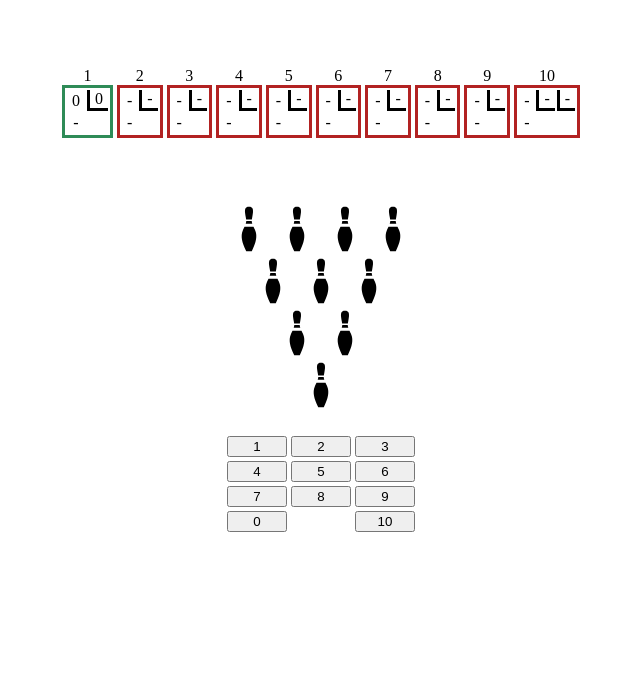
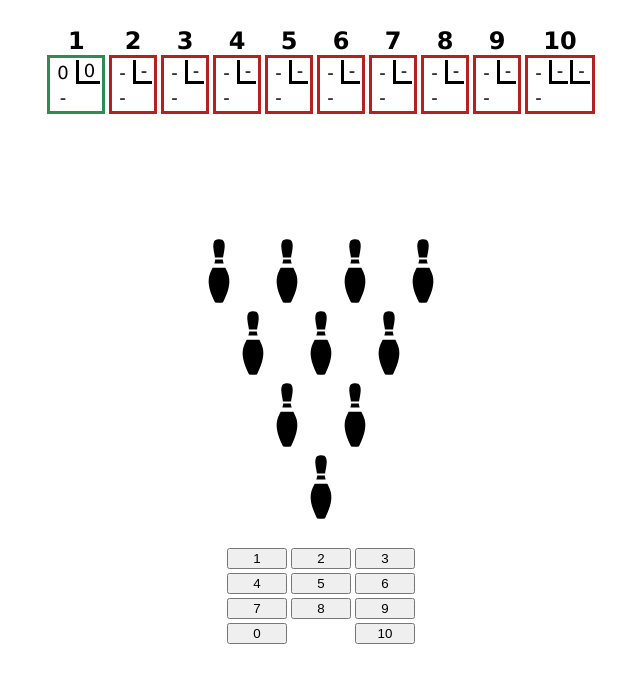
Before and after one commit to RobertBattaglia/Bowling, a React app: page / in a window 1280 px wide. Shown: the top 682 px of the page, without its empty margins (319-959 px from the left). Built offline with nearby package versions, Linux system fonts and the light colour scheme; the HTML template or start-up script is replaced by a standard one.

Commit message:
scoreboard and pin styling

```diff
--- a/client/src/components/Pin.jsx
+++ b/client/src/components/Pin.jsx
@@ -4,11 +4,11 @@ import { GiBowlingPin } from 'react-icons/gi';
 const Pin = ({ state }) => {
   return state ? (
     <React.Fragment>
-      <GiBowlingPin size={48} />
+      <GiBowlingPin size={68} />
     </React.Fragment>
   ) : (
     <React.Fragment>
-      <GiBowlingPin size={48} color="red" />
+      <GiBowlingPin size={68} color={'firebrick'} style={{ opacity: '.75' }} />
     </React.Fragment>
   );
 };
--- a/client/src/styles.css
+++ b/client/src/styles.css
@@ -9,16 +9,22 @@ body {
   display: flex;
   justify-content: center;
   text-align: center;
-  margin: 2em 8em;
-  padding: 2em;
+  margin: 1em 0em 5em 0em;
+  font-family: Verdana;
+  font-weight: bold;
+  font-size: 24px;
 }
 
 .frame-inactive {
   border: solid firebrick;
+  font-size: 18px;
+  font-weight: 200;
 }
 
 .frame-active {
   border: solid seagreen;
+  font-size: 18px;
+  font-weight: 200;
 }
 
 .first-shot {
```
